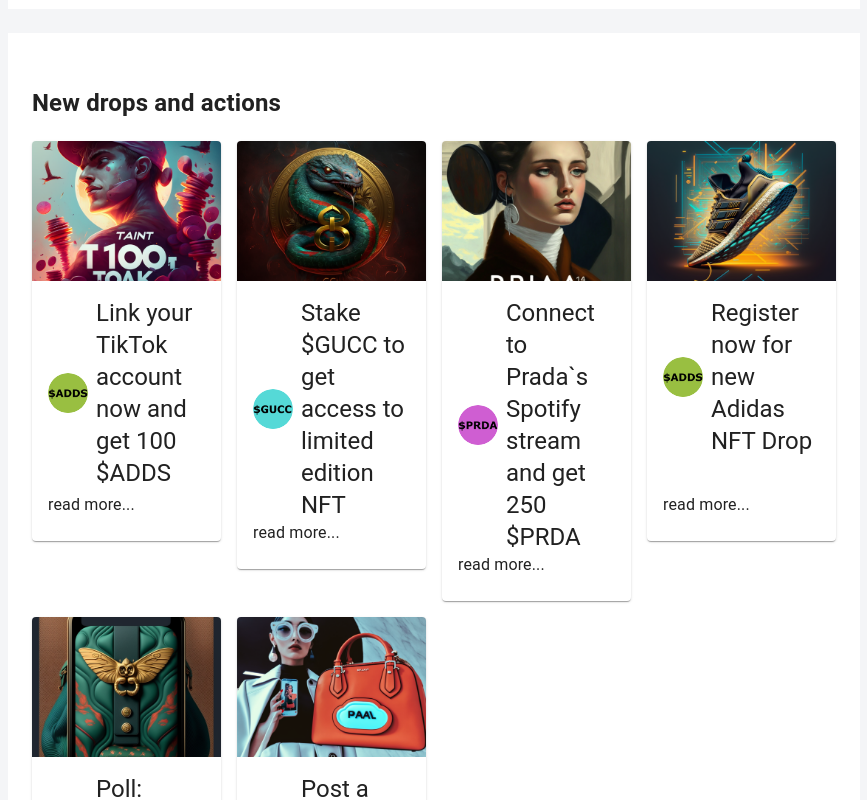
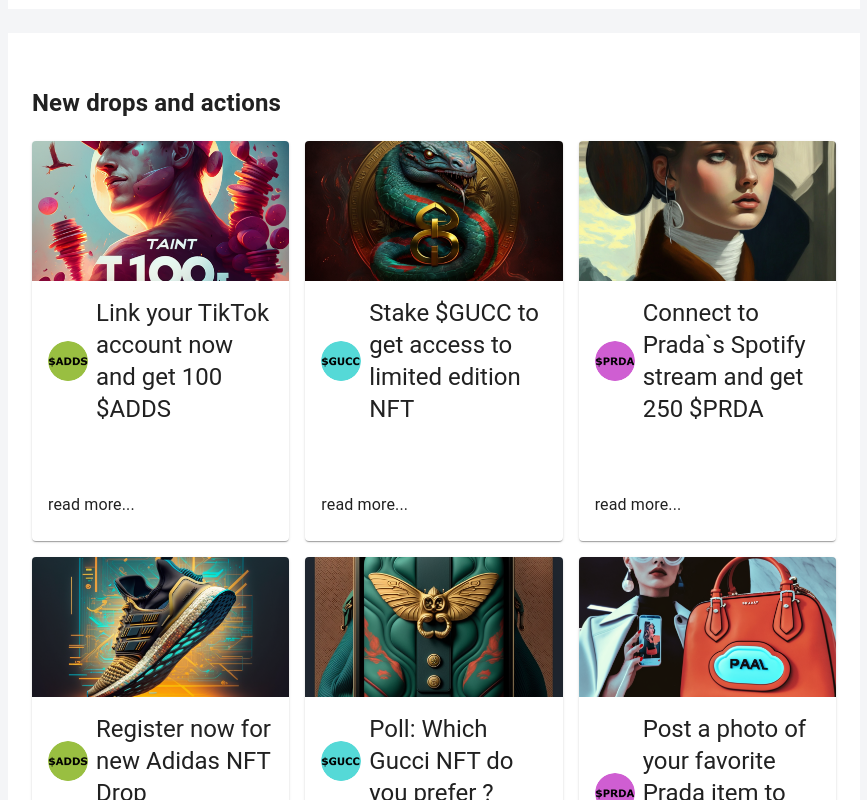
Before and after one commit to VadSiam/xmlc_poc, a React (Create React App) app: page /nft in a window 1280 px wide. Shown: the part 1900-2700 px from the top of the page, without its empty margins (206-1073 px from the left). Built offline with nearby package versions, Linux system fonts and the light colour scheme; sample sign-in values are in the browser's storage.

Commit message:
added 2 fix

```diff
--- a/src/components/UserDashboard/NewDropsAndActions/DropActionCard.tsx
+++ b/src/components/UserDashboard/NewDropsAndActions/DropActionCard.tsx
@@ -1,9 +1,17 @@
 import React from 'react';
-import { Card, CardContent, Typography, CardMedia, Avatar } from '@mui/material';
+import { Card, CardContent, Typography, CardMedia, Avatar, styled } from '@mui/material';
 import { DropAction } from '../../../types/UserDashboardTypes';
 import { selectTokens } from '../../../app/slices/selectors';
 import { useSelector } from 'react-redux';
 
+const StyledCardMedia = styled(CardMedia)`
+  height: 140px;
+  background-position: top;
+
+  @media (max-width: 600px) {
+    height: 240px;
+  }
+`;
 
 interface NewsCardProps {
   dropAction: DropAction;
@@ -21,9 +29,11 @@
 
   return (
     <Card onClick={onClick} >
-      <CardMedia
+      <StyledCardMedia
+        // eslint-disable-next-line @typescript-eslint/ban-ts-comment
+        // @ts-ignore
         component="img"
-        height="140"
+        // height="140"
         image={imageUrl}
         alt={title}
       />
--- a/src/components/UserDashboard/NewDropsAndActions/NewDropsAndActions.tsx
+++ b/src/components/UserDashboard/NewDropsAndActions/NewDropsAndActions.tsx
@@ -21,7 +21,7 @@
       <Box>
         <Grid container spacing={2}>
           {dropActions.map((dropAction) => (
-            <Grid item xs={12} sm={6} md={4} lg={3} key={dropAction.id}>
+            <Grid item xs={12} sm={4} key={dropAction.id}>
               <DropActionCard dropAction={dropAction} onClick={() => setSelectedDropAction(dropAction)} />
             </Grid>
           ))}
```
